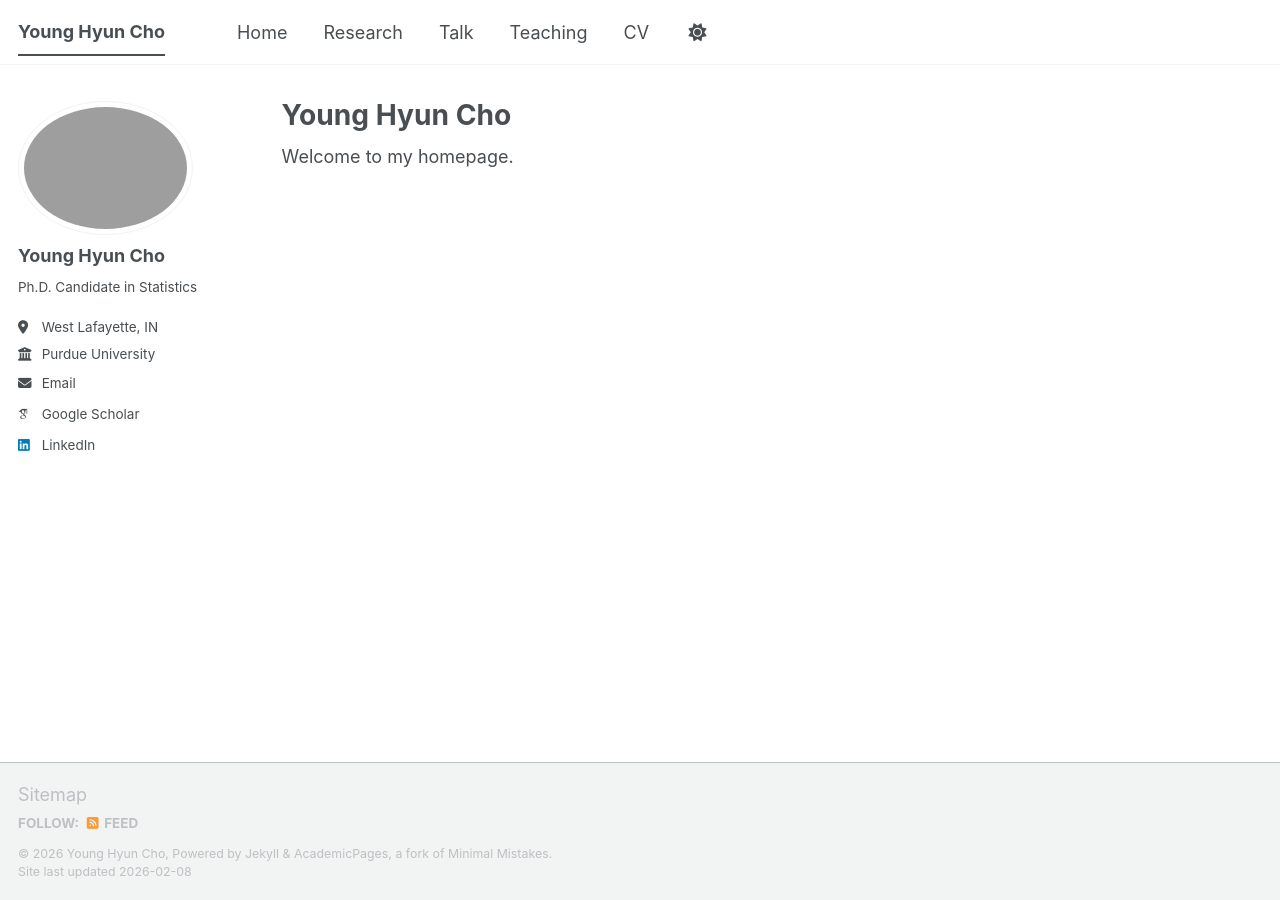
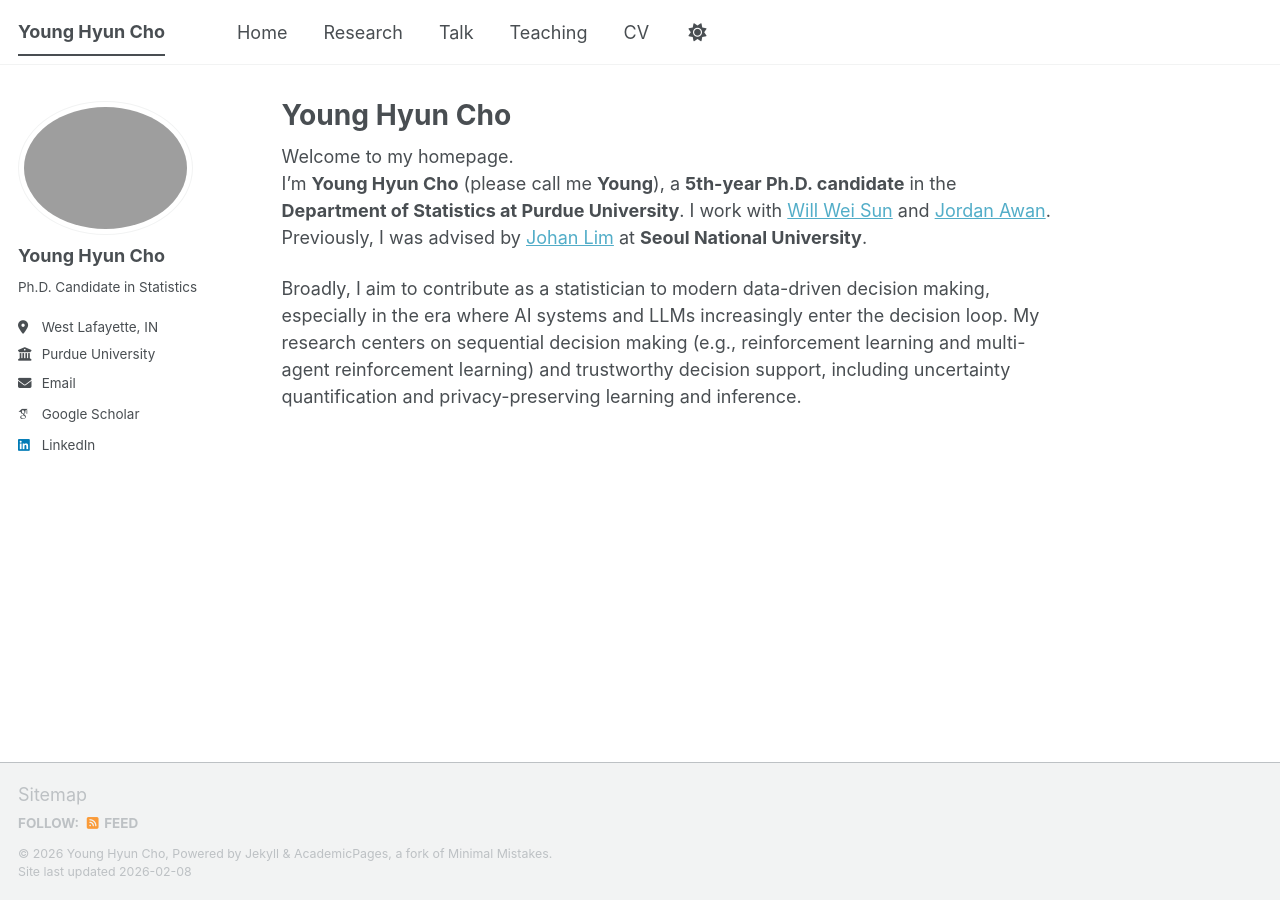
Before and after one commit to yhcho-stat/young, a Jekyll site: the page built from index.html, in a window 1280 px wide. Built offline with Jekyll 4.4.1, drawn with Linux system fonts in a browser that asks for light colours; some web fonts are replaced; a script bundle is joined from its source files by our own code; library files that are not in the unit come from our copies.

Commit message:
Update index.html

```diff
--- a/index.html
+++ b/index.html
@@ -6,3 +6,21 @@ title: "Young Hyun Cho"
 ---
 
 Welcome to my homepage.
+
+<p>
+  I’m <strong>Young Hyun Cho</strong> (please call me <strong>Young</strong>), a <strong>5th-year Ph.D. candidate</strong>
+  in the <strong>Department of Statistics at Purdue University</strong>. I work with
+  <a href="https://web.ics.purdue.edu/~sun244/" target="_blank" rel="noopener noreferrer">Will Wei Sun</a>
+  and
+  <a href="https://jordan-awan.com/" target="_blank" rel="noopener noreferrer">Jordan Awan</a>.
+  Previously, I was advised by
+  <a href="https://sites.google.com/view/johanlim" target="_blank" rel="noopener noreferrer">Johan Lim</a>
+  at <strong>Seoul National University</strong>.
+</p>
+
+<p>
+  Broadly, I aim to contribute as a statistician to modern data-driven decision making, especially in the era where
+  AI systems and LLMs increasingly enter the decision loop. My research centers on sequential decision making
+  (e.g., reinforcement learning and multi-agent reinforcement learning) and trustworthy decision support,
+  including uncertainty quantification and privacy-preserving learning and inference.
+</p>
```
